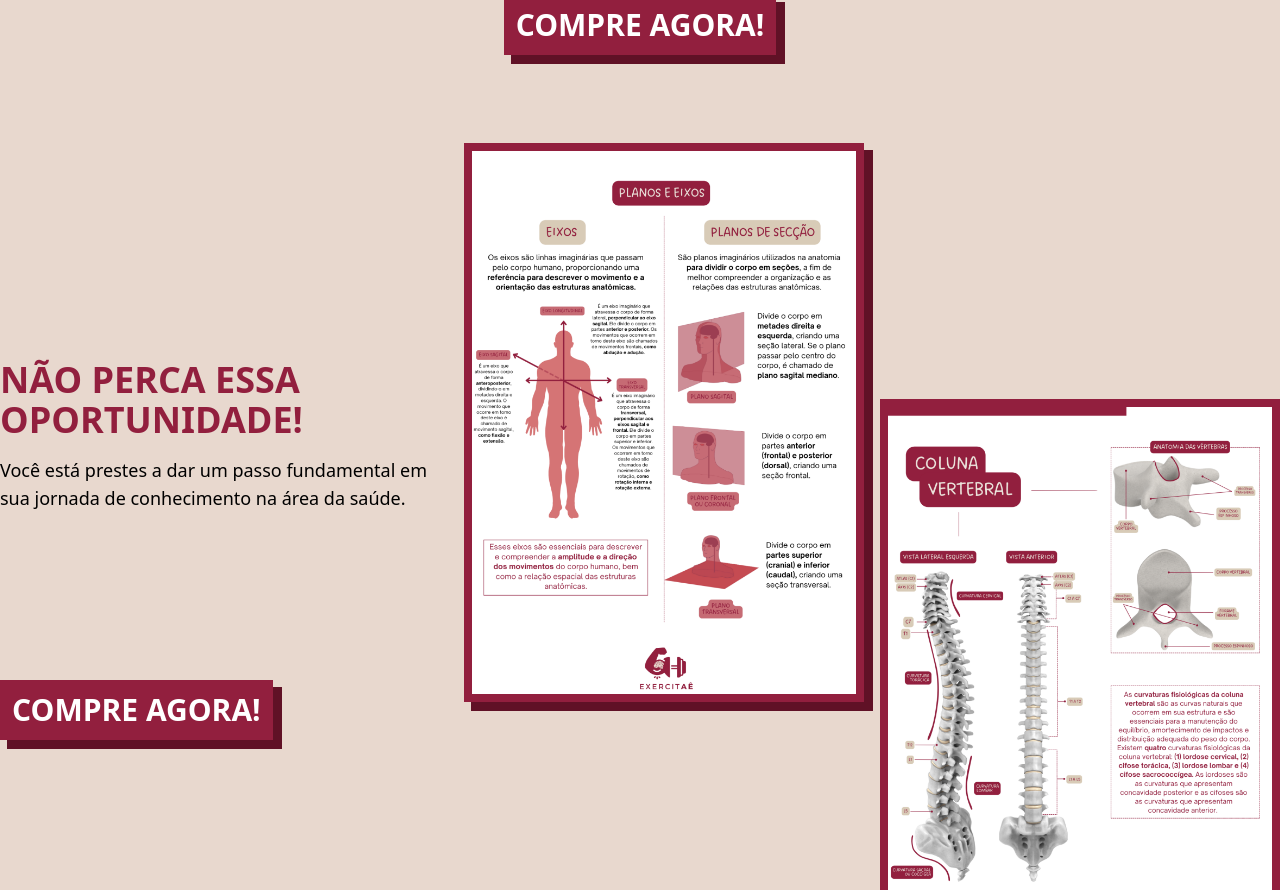
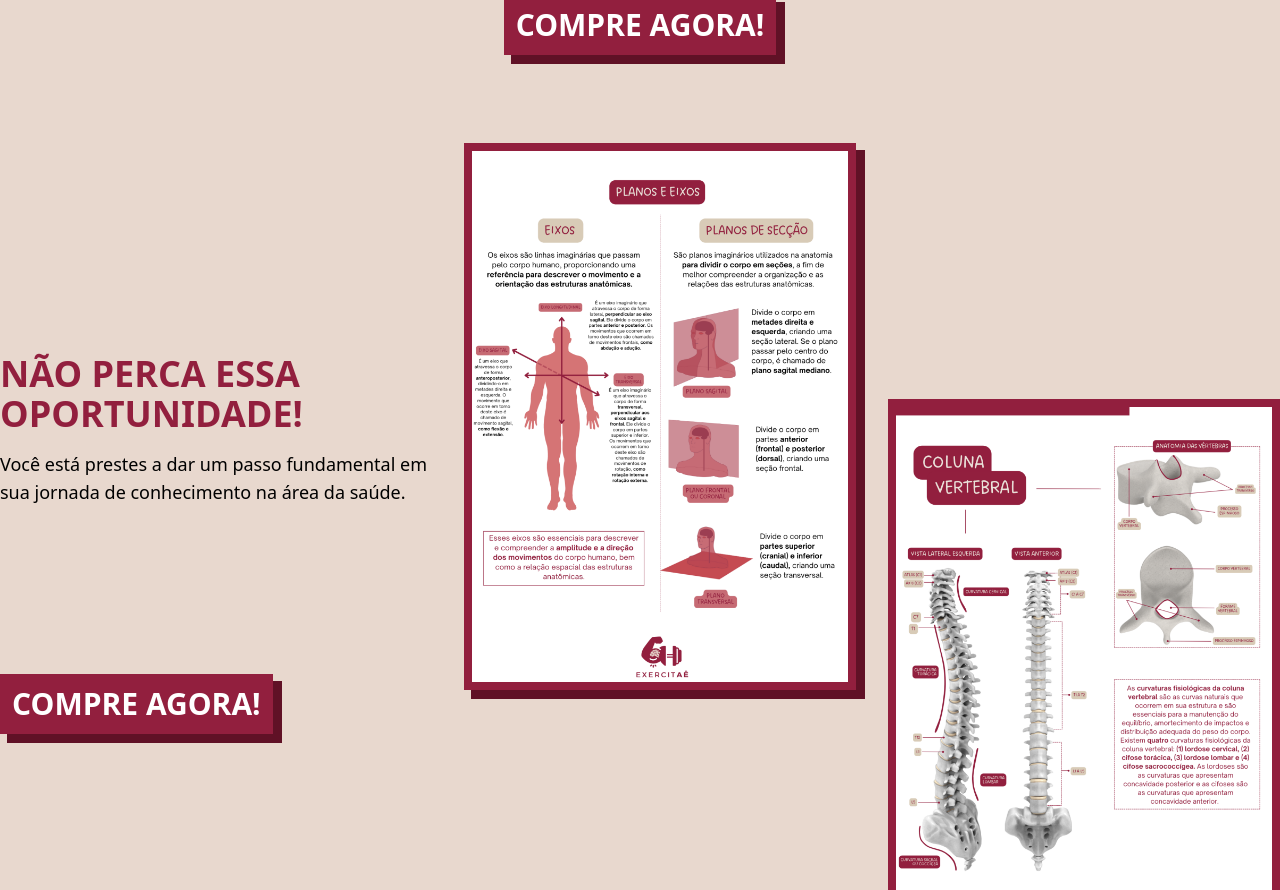
Before and after one commit to LucasFlaquer/exercitae-anatomia, a React (Vite) app: page / in a window 1280 px wide. Shown: the part 1334-2224 px from the top of the page. Built offline with nearby package versions, Linux system fonts and the light colour scheme; a web font is replaced by a local one.

Commit message:
oportunity

```diff
--- a/src/components/Oportunity.tsx
+++ b/src/components/Oportunity.tsx
@@ -15,7 +15,7 @@ export function Oportunity() {
         </p>
         <ByNowButton />
       </div>
-      <figure className="-translate-y-32 border-8 border-[#921F3E] shadow-[8px_8px_0_1px_rgba(96,17,38,1)]">
+      <figure className="mr-4 -translate-y-32 border-8 border-[#921F3E] shadow-[8px_8px_0_1px_rgba(96,17,38,1)]">
         <img src={PageOne} alt="" />
       </figure>
       <figure className="translate-y-32 border-8 border-[#921F3E] shadow-[8px_8px_0_1px_rgba(96,17,38,1)]">
```
